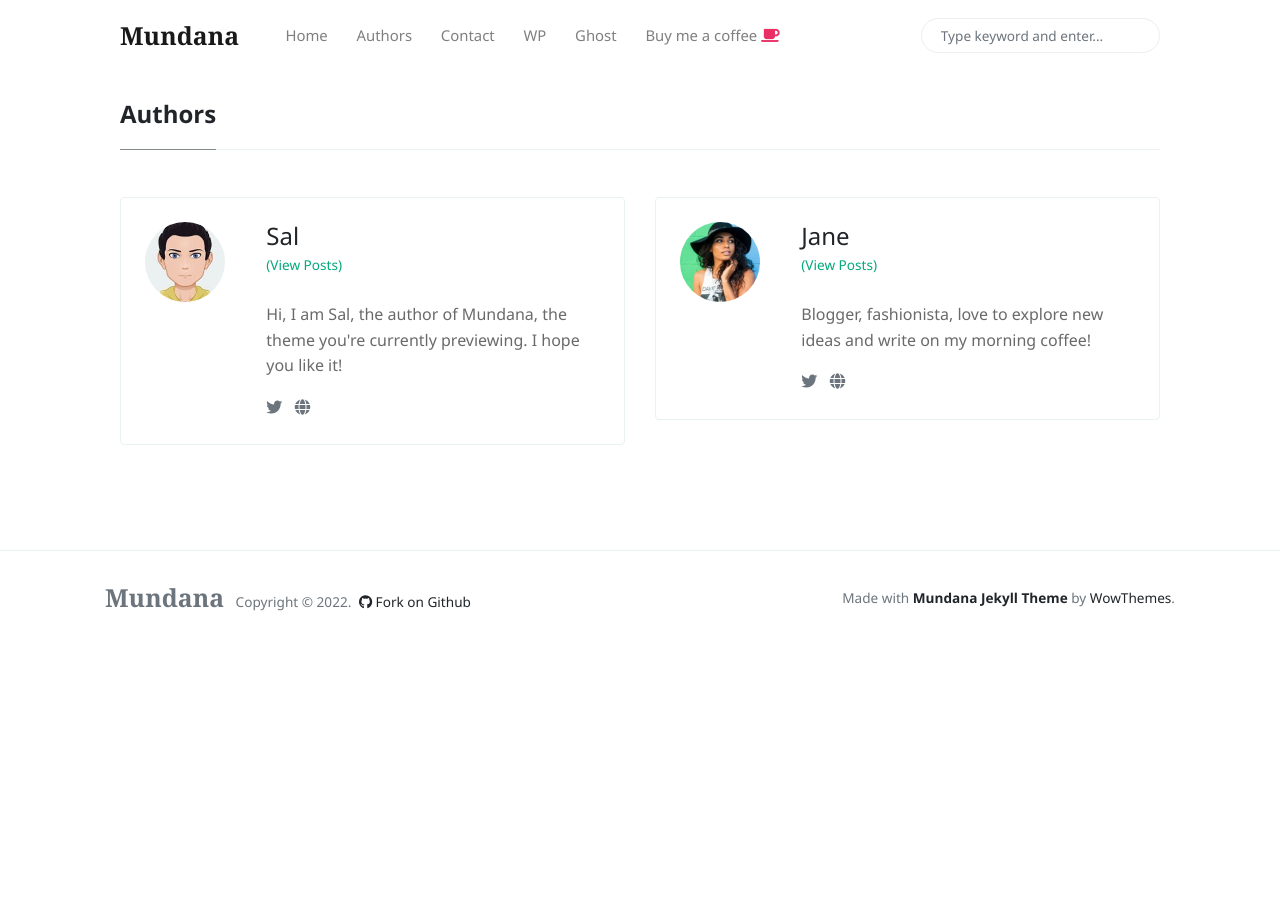
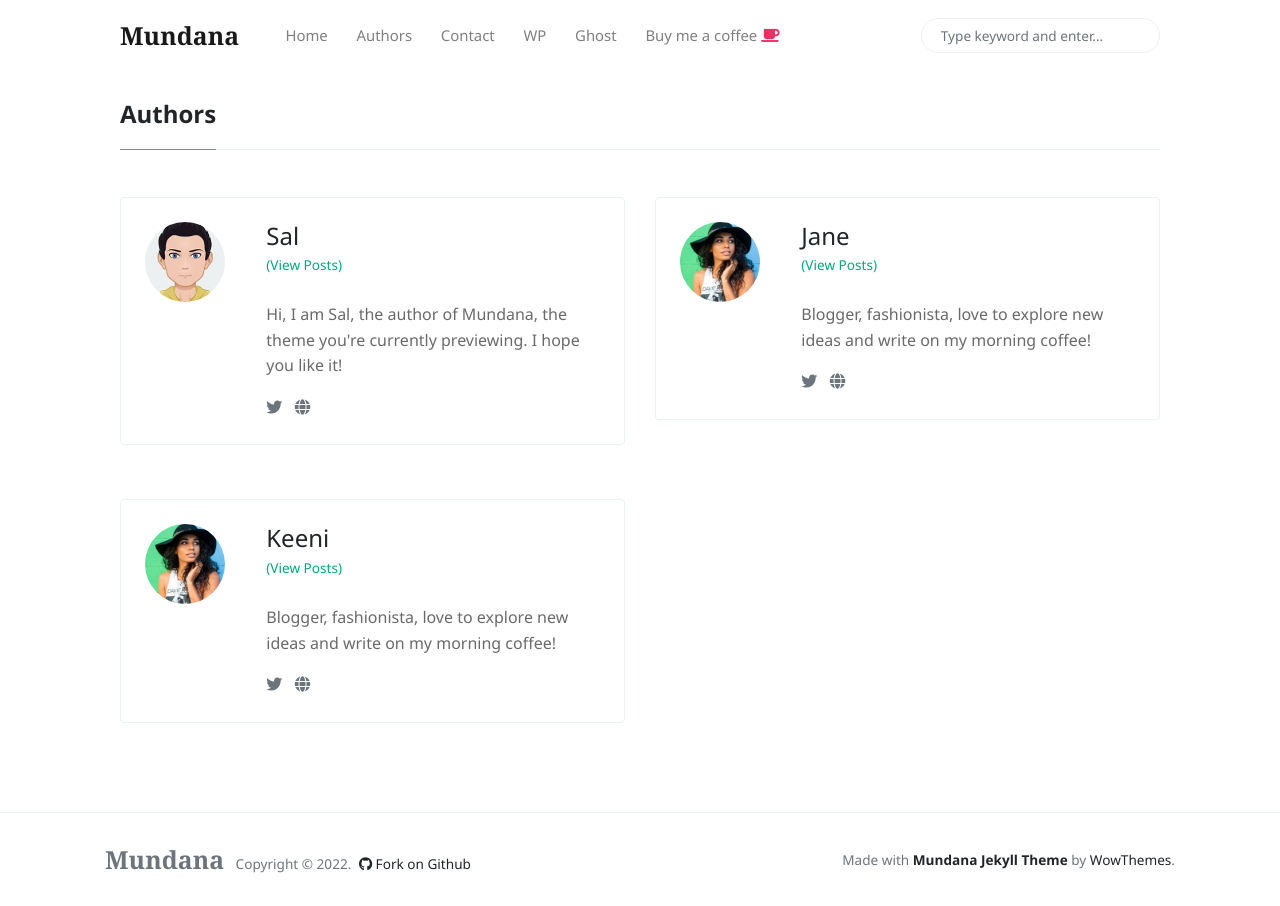
Before and after one commit to kotobuki09/kngo, a Jekyll site: the page built from _pages/authors-list.html, in a window 1280 px wide. Built offline with Jekyll 4.4.1, drawn with Linux system fonts in a browser that asks for light colours; nearby versions of some CDN libraries.

Commit message:
Update _config.yml

```diff
--- a/_config.yml
+++ b/_config.yml
@@ -35,6 +35,13 @@ authors:
       email:          fakemail@gmail.com
       twitter:        https://twitter.com/wowthemesnet
 
+    keeni:
+      name: Keeni
+      site: https://www.wowthemes.net
+      avatar: /assets/images/avatar2.jpg
+      bio: "Blogger, fashionista, love to explore new ideas and write on my morning coffee!"
+      email: fakemail@gmail.com
+      twitter: https://twitter.com/wowthemesnet
 # Defaults
 defaults:
 
```
